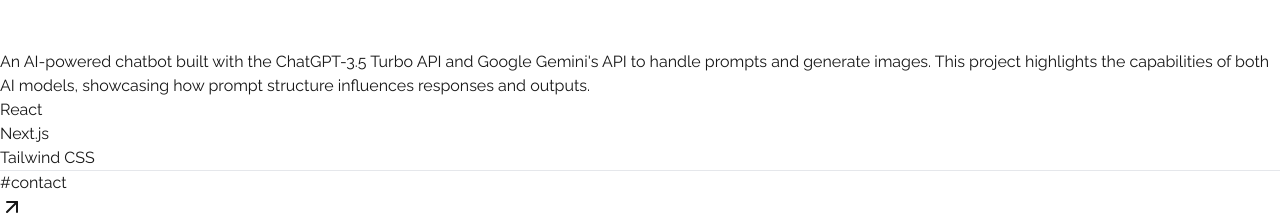
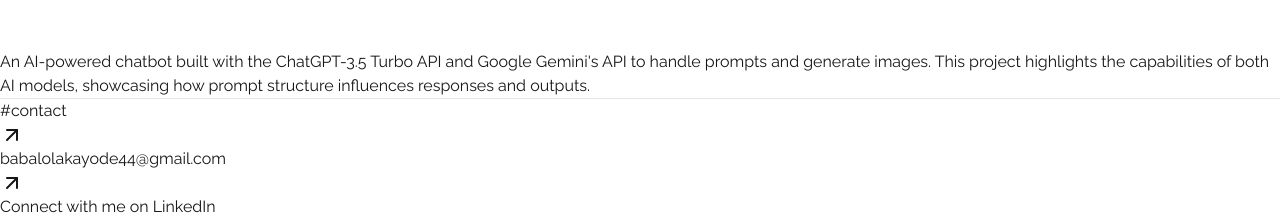
Before and after one commit to kayode-dev/portfolio-v2, a Next.js app: page / in a window 1280 px wide. Shown: the part 8876-9096 px from the top of the page. Built offline with nearby package versions, Linux system fonts and the light colour scheme.

Commit message:
remove stack for dualmid project

```diff
--- a/src/app/components/project-list.tsx
+++ b/src/app/components/project-list.tsx
@@ -87,7 +87,7 @@
     image: rundwn,
     liveUrl: "#",
     githubUrl: "https://github.com/kayode-dev/dualmind",
-    stacks: ["React", "Next.js", "Tailwind CSS"],
+    stacks: [],
     comingSoon: true,
   },
 ];
```
